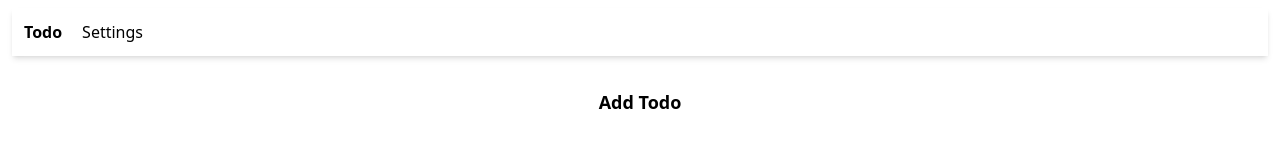
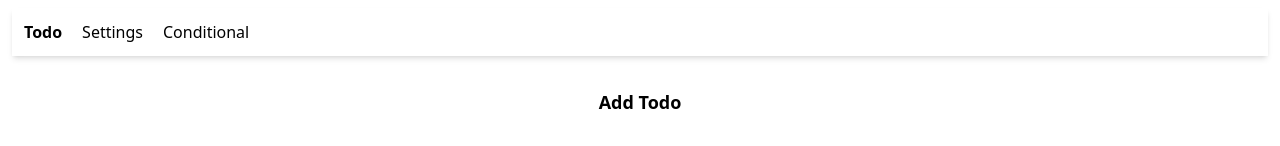
Before and after one commit to alonzojoe/ad-ts, a React (Vite) app: page / in a window 1280 px wide. Shown: the top 146 px of the page. Built offline with nearby package versions, Linux system fonts and the light colour scheme.

Commit message:
create new page component for Conditional

```diff
--- a/src/App.tsx
+++ b/src/App.tsx
@@ -2,6 +2,7 @@ import { BrowserRouter as Router, Routes, Route } from "react-router-dom";
 import AppLayout from "./layouts/AppLayout";
 import TodoPage from "./pages/TodoPage";
 import Settings from "./pages/Settings";
+import Conditional from "./pages/Conditional";
 // import Button from "./components/Button";
 // import ButtonRef from "./components/ButtonRef";
 function App() {
@@ -18,6 +19,7 @@ function App() {
         <Route path="" element={<AppLayout />}>
           <Route index element={<TodoPage />} />
           <Route path="settings" element={<Settings />} />
+          <Route path="conditional" element={<Conditional />} />
         </Route>
       </Routes>
     </Router>
--- a/src/layouts/components/Navbar.tsx
+++ b/src/layouts/components/Navbar.tsx
@@ -20,6 +20,14 @@ const Navbar = () => {
             Settings
           </NavLink>
         </li>
+        <li>
+          <NavLink
+            to="/conditional"
+            className={({ isActive }) => (isActive ? "font-bold" : "")}
+          >
+            Conditional
+          </NavLink>
+        </li>
       </ul>
     </nav>
   );
--- /dev/null
+++ b/src/pages/Conditional.tsx
@@ -0,0 +1,11 @@
+import Container from "../components/Shared/Container";
+
+const Conditional = () => {
+  return (
+    <Container>
+      <h1 className="text-2xl font-bold">Conditional</h1>
+    </Container>
+  );
+};
+
+export default Conditional;
```
